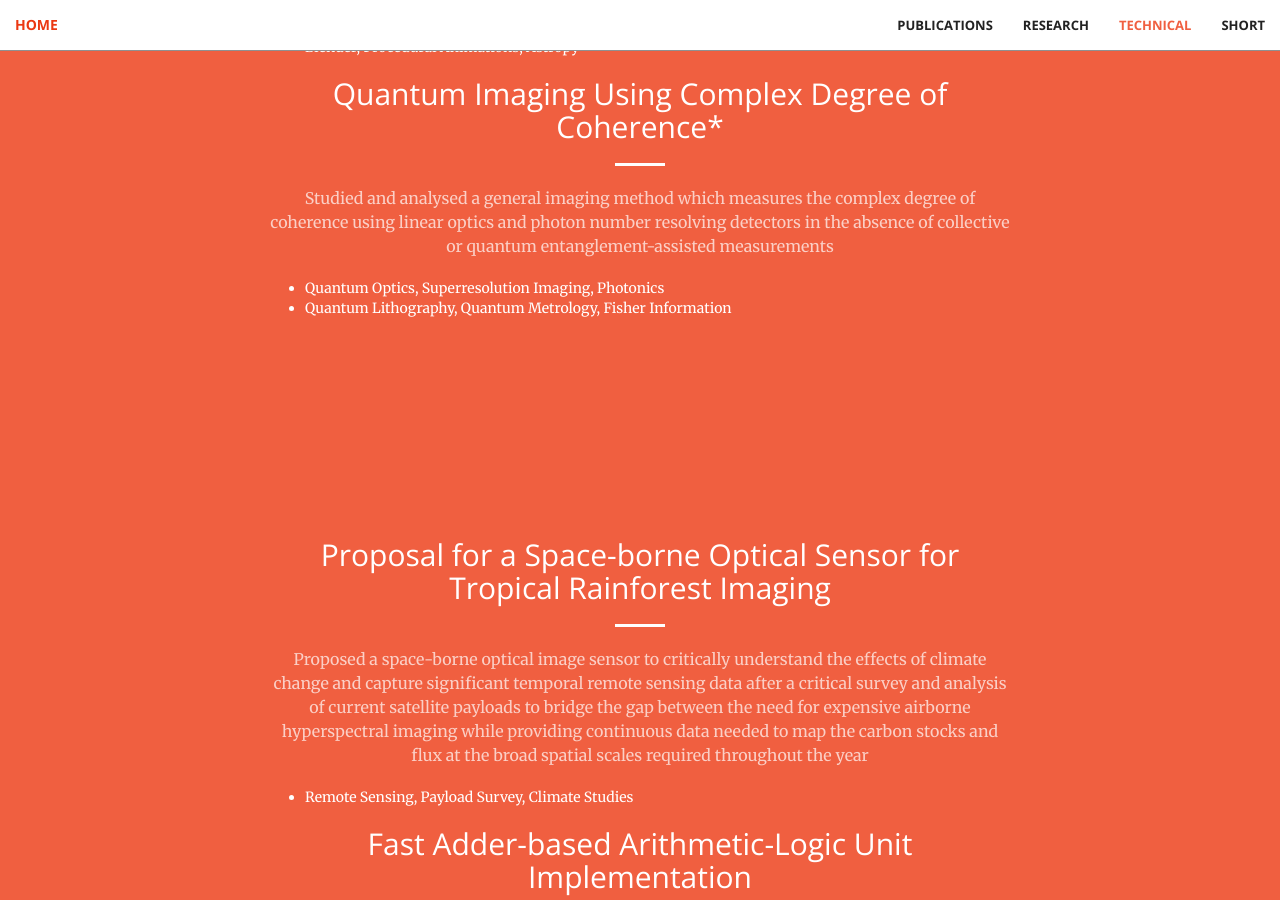
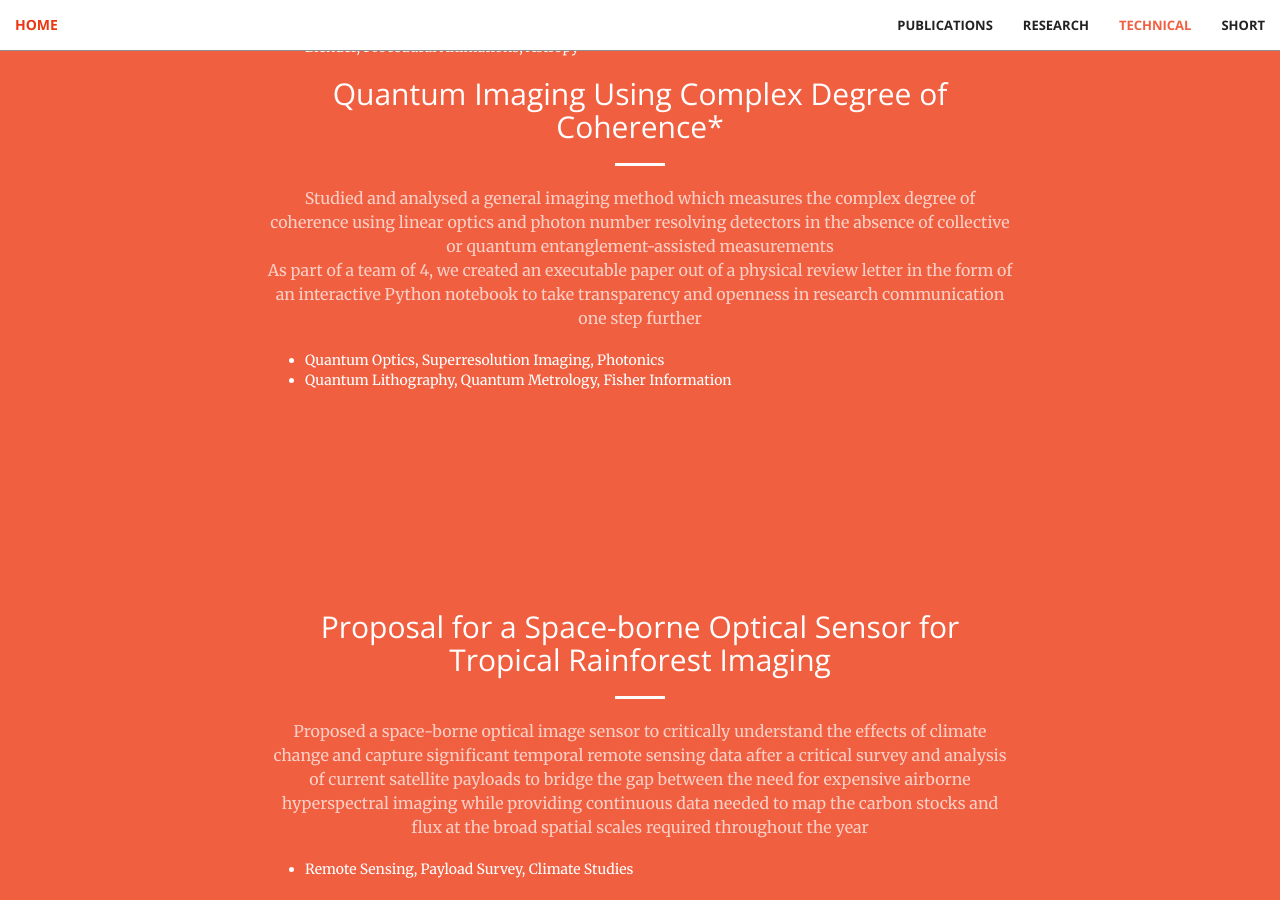
Before and after one commit to aravindbharathi/aravindbharathi.github.io, a Jekyll site: the page projects/index.html, which Jekyll copies as it is, in a window 1280 px wide and 900 px high, scrolled down 2699 px. Built offline with Jekyll 4.4.1, drawn with Linux system fonts in a browser that asks for light colours.

Commit message:
Update index.html

```diff
--- a/projects/index.html
+++ b/projects/index.html
@@ -239,7 +239,9 @@
                     <p class="text-faded">
                       Studied and analysed a general imaging method which measures the complex degree of coherence using linear
                       optics and photon number resolving detectors in the absence of collective or quantum entanglement-assisted
-                      measurements
+                      measurements<br>
+                      As part of a team of 4, we created an executable paper out of a physical review letter in the form of an
+                      interactive Python notebook to take transparency and openness in research communication one step further
                       <ul align = "left">
                         <li>Quantum Optics, Superresolution Imaging, Photonics</li>
                         <li>Quantum Lithography, Quantum Metrology, Fisher Information</li>
```
